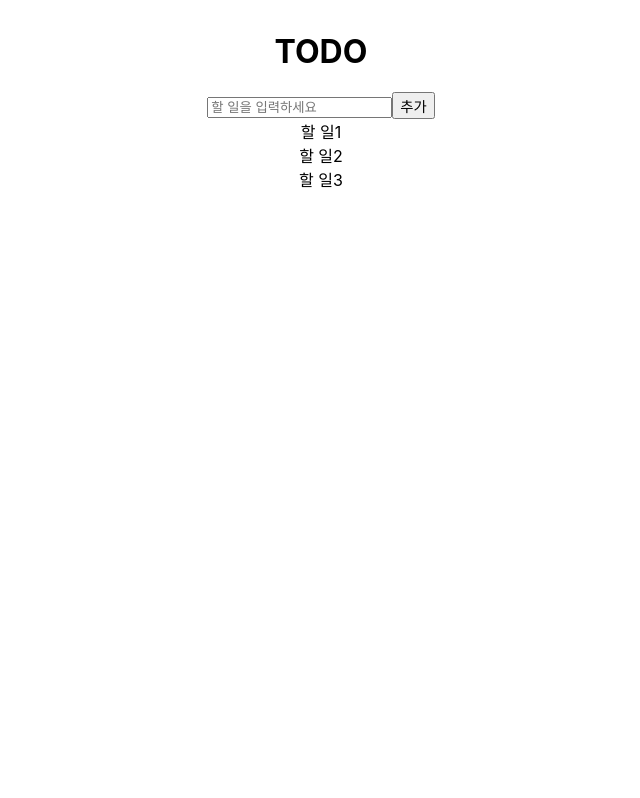
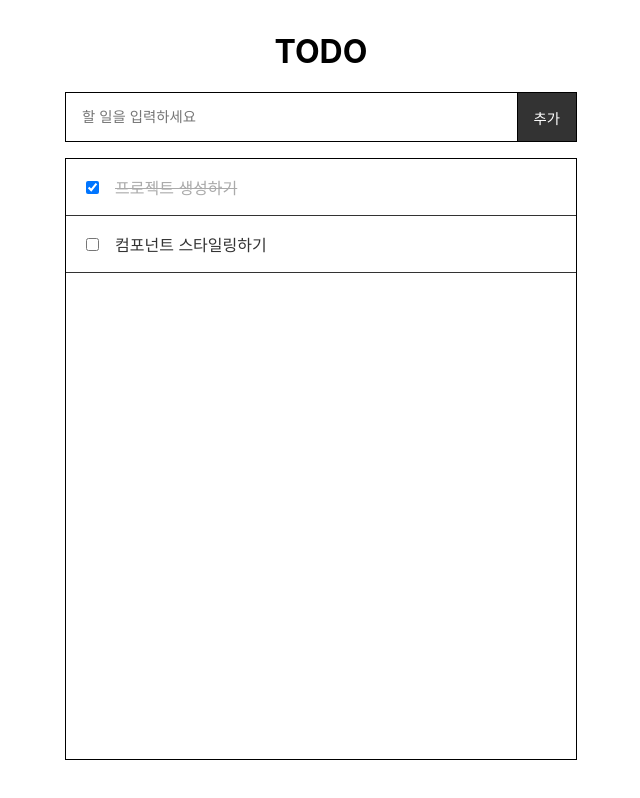
Before and after one commit to constmoon/TODO-TypeScript, a React (Create React App) app: page / in a window 1280 px wide. Shown: the whole page, without its empty margins (319-959 px from the left). Built offline with nearby package versions, Linux system fonts and the light colour scheme.

Commit message:
feat: UI를 컴포넌트로 분리

```diff
--- a/src/App.js
+++ b/src/App.js
@@ -1,23 +1,16 @@
 import React from 'react';
 import GlobalStyles from './components/Globalstyles';
 import TodoTemplate from './components/TodoTemplate';
+import TodoInput from './components/TodoInput';
+import TodoList from './components/TodoList';
 
-function App() {
+const App = () => {
   return (
     <TodoTemplate>
       <GlobalStyles />
       <h1>TODO</h1>
-      <div>
-        <input type="text" placeholder="할 일을 입력하세요" />
-        <button type="button">추가</button>
-      </div>
-      <div>
-        <ul>
-          <li>할 일1</li>
-          <li>할 일2</li>
-          <li>할 일3</li>
-        </ul>
-      </div>
+      <TodoInput />
+      <TodoList />
     </TodoTemplate>
   );
 }
--- /dev/null
+++ b/src/components/TodoInput.js
@@ -0,0 +1,41 @@
+import React from 'react';
+import styled from 'styled-components';
+
+const InputContainer = styled.div`
+  display: flex;
+`;
+
+const Input = styled.input`
+  flex: 1;
+  padding: 1rem;
+  font-size: 0.9rem;
+  border: 1px solid #000;
+  position: relative;
+  &:focus {
+    z-index: 1;
+  }
+`;
+
+const Button = styled.button`
+  cursor: pointer;
+  padding: .5rem 1rem;
+  background-color: #333;
+  color: #fff;
+  border: 1px solid #000;
+  margin-left: -1px;
+  position: relative;
+  &:focus {
+    z-index: 1;
+  }
+`;
+
+const TodoInput = () => {
+  return (
+    <InputContainer>
+      <Input type="text" placeholder="할 일을 입력하세요" />
+      <Button type="button">추가</Button>
+    </InputContainer>
+  );
+};
+
+export default TodoInput;
--- /dev/null
+++ b/src/components/TodoItem.js
@@ -0,0 +1,38 @@
+import React from 'react';
+import styled from 'styled-components';
+
+const TodoItemBlock = styled.li`
+  color: #333;
+  padding: 1rem;
+  text-align: left;
+  display: flex;
+  align-items: center;
+  border-top: 1px solid #333;
+  border-bottom: 1px solid #333;
+  margin-top: -1px;
+`;
+
+const TodoText = styled.label`
+  max-width: 370px;
+`;
+
+const Checkbox = styled.input.attrs({ type: 'checkbox' })`
+  &:checked + ${TodoText} {
+    color: #aaa;
+    text-decoration: line-through;
+  }
+  margin-right: 1rem;
+`;
+
+const TodoItem = props => {
+  const { text, checked } = props;
+
+  return (
+    <TodoItemBlock>
+      <Checkbox checked={checked} />
+      <TodoText>{text}</TodoText>
+    </TodoItemBlock>
+  );
+};
+
+export default TodoItem;
--- /dev/null
+++ b/src/components/TodoList.js
@@ -0,0 +1,31 @@
+import React from 'react';
+import styled from 'styled-components';
+import TodoItem from './TodoItem';
+import TodoData from '../api/data';
+
+const TodoListBlock = styled.div`
+  height: 600px;
+  border: 1px solid #000;
+  overflow-y: auto;
+  margin-top: 1rem;
+`;
+
+const TodoList = () => {
+  const todoData = TodoData;
+
+  return (
+    <TodoListBlock>
+      <ul>
+        {todoData.map(todo => (
+          <TodoItem
+            key={`todo-${todo.id}`}
+            text={todo.text}
+            checked={todo.checked}
+          />
+        ))}
+      </ul>
+    </TodoListBlock>
+  );
+};
+
+export default TodoList;
```
